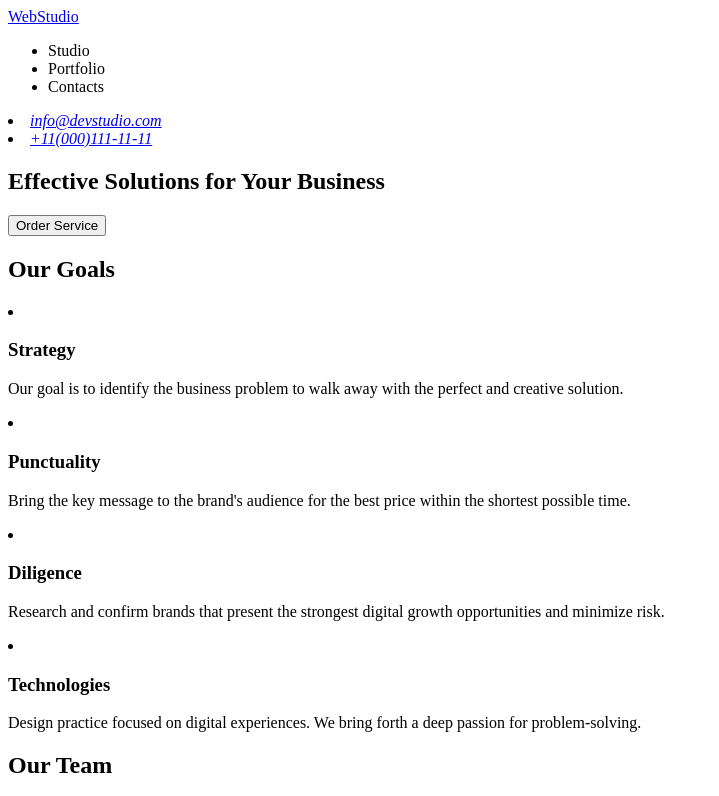
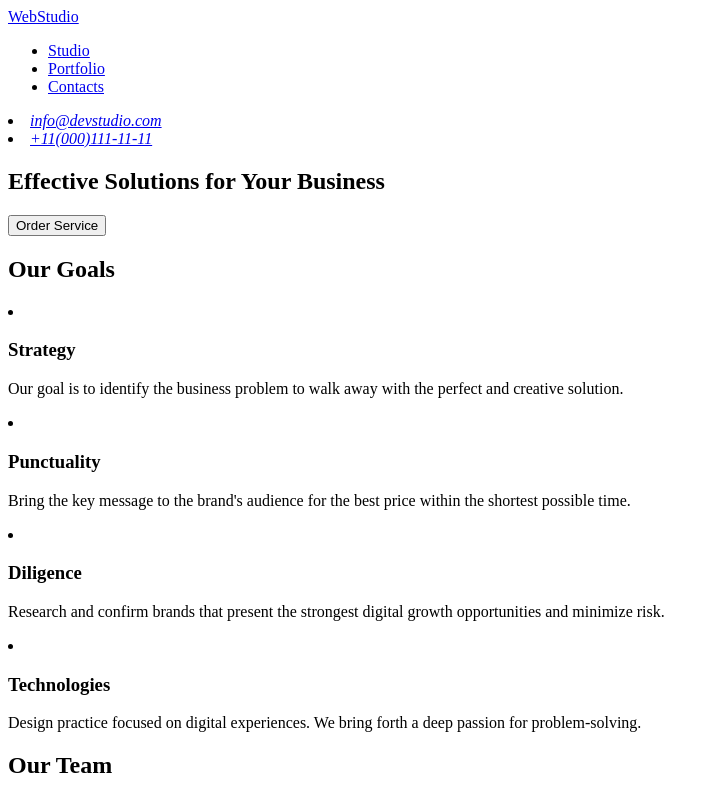
Before and after one commit to ZamulinskaKatarzyna/goit-markup-hw-01-2024, a plain HTML site: page index.html in a window 1280 px wide. Shown: the top 796 px of the page, without its empty margins (0-719 px from the left). Drawn offline with Linux system fonts and the light colour scheme.

Commit message:
Add files via upload

```diff
--- a/index.html
+++ b/index.html
@@ -11,14 +11,14 @@
       <a href="./index.html">WebStudio</a>
       <nav>
         <ul>
-          <li href="./index.html">Studio</li>
-          <li href="./index.html">Portfolio</li>
-          <li href="./index.html">Contacts</li>
+          <li><a href="./index.html">Studio</a></li>
+          <li><a href="./index.html">Portfolio</a></li>
+          <li><a href="./index.html">Contacts</a></li>
         </ul>
         <address>
         <lu>
           <li><a href="mailto:info@devstudio.com">info@devstudio.com</a></li>
-          <li><a href="tel:+11 (000) 111-11-11">+11(000)111-11-11</a></li>
+          <li><a href="tel:+11(000)111-11-11">+11(000)111-11-11</a></li>
         </ul>
         </address>
       </nav>
```
